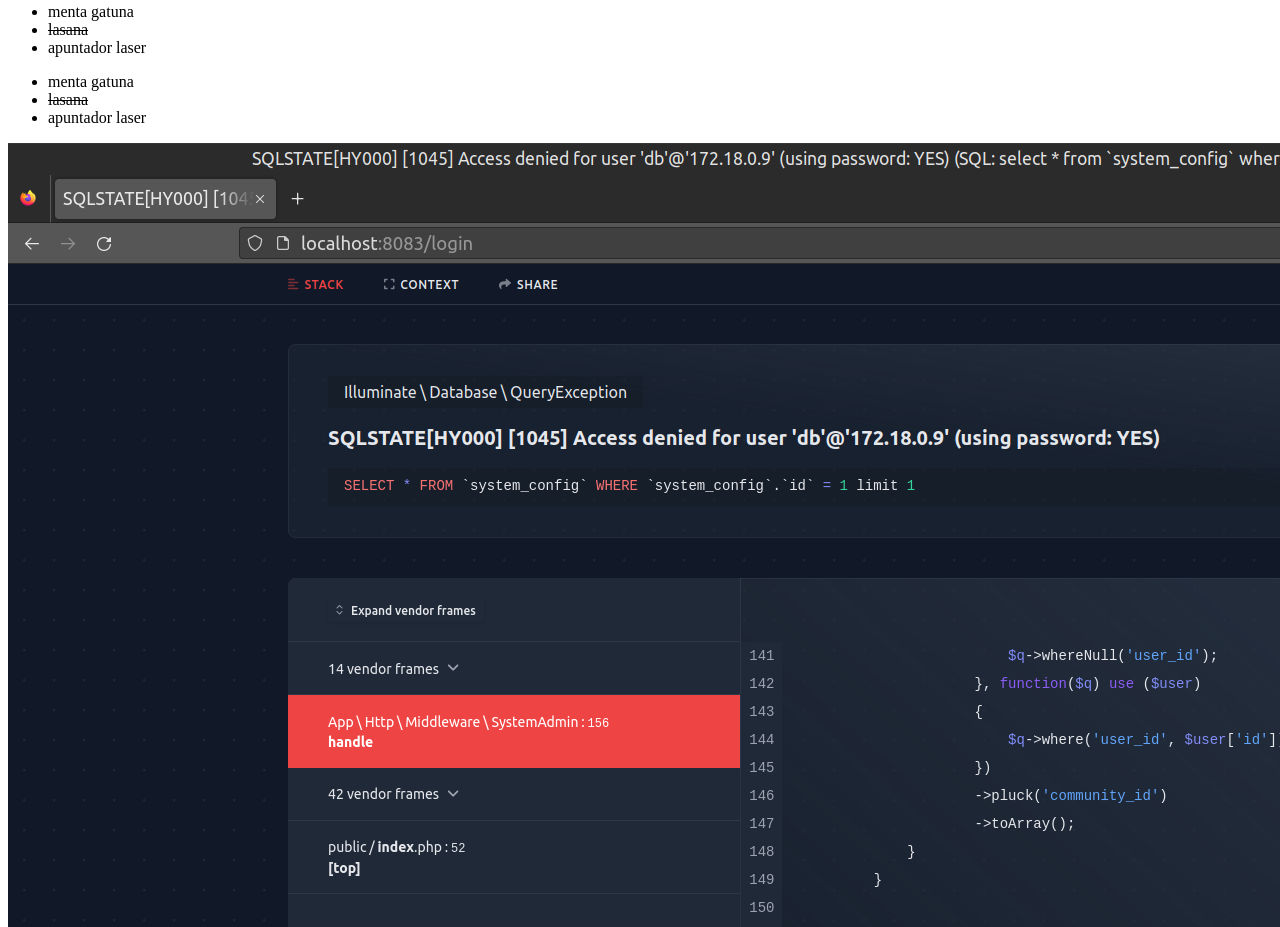
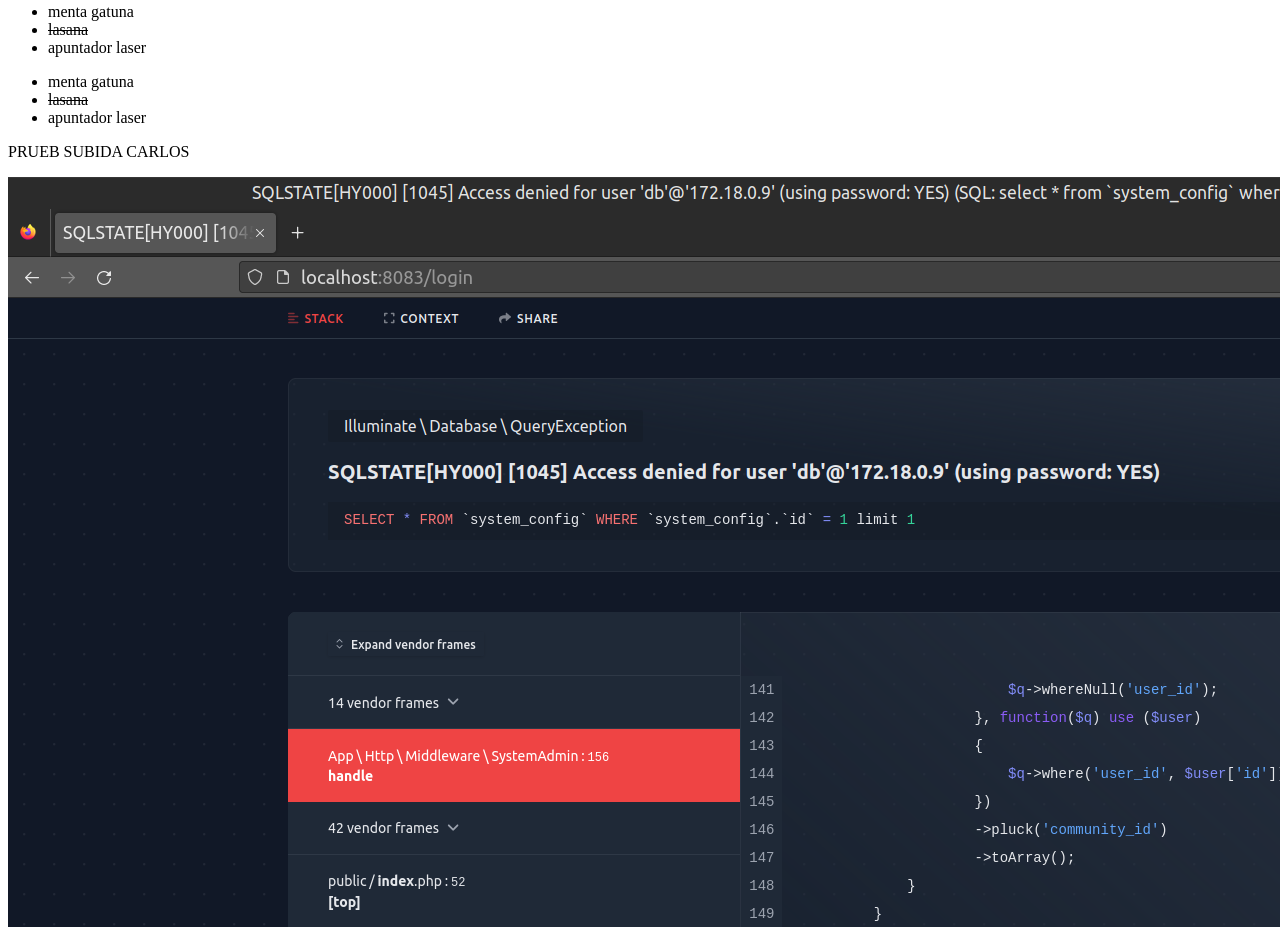
Before and after one commit to carlosoberto88/html-css, a plain HTML site: page index.html in a window 1280 px wide. Shown: the part 1590-2517 px from the top of the page. Drawn offline with Linux system fonts and the light colour scheme.

Commit message:
prueba subida carlos

```diff
--- a/index.html
+++ b/index.html
@@ -31,6 +31,8 @@
       <li>apuntador laser</li>
     </ul>
 
+    <p>PRUEB SUBIDA CARLOS</p>
+
     <img src="pictures/screenshot.png">
 
     <p>cosas que los gatos odian:<strong> odian</strong></p>
```
